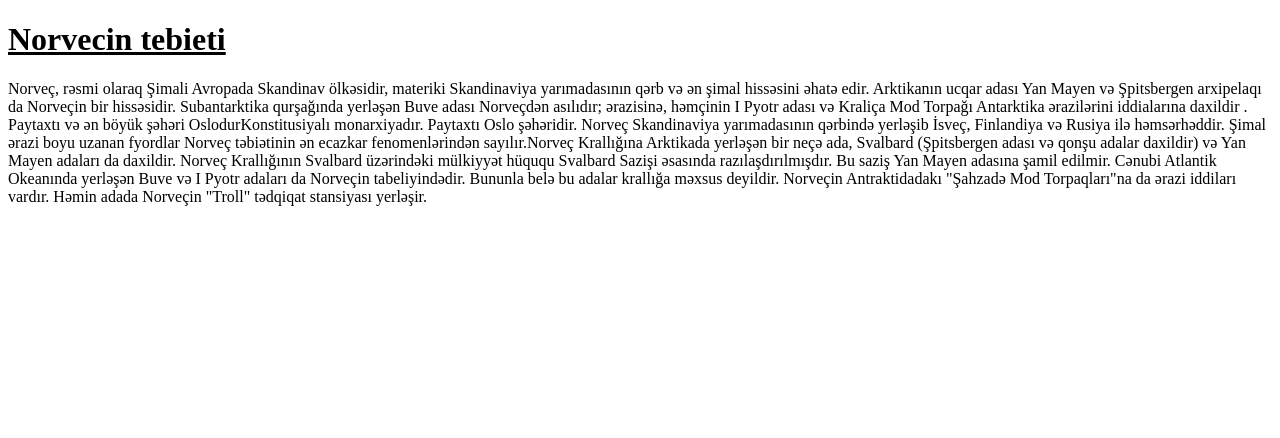
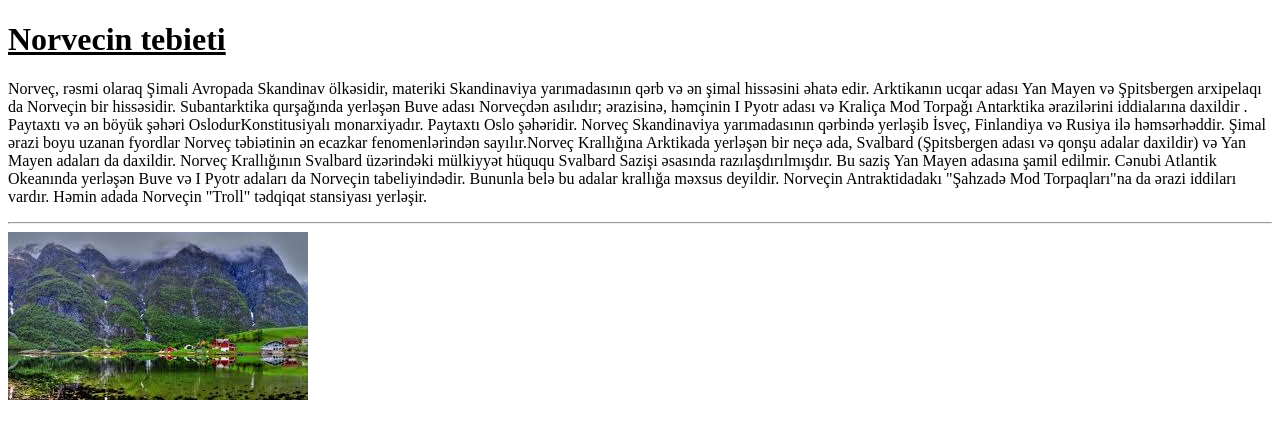
Before and after one commit to tomasirin/tebiet, a plain HTML site: page tebiet/index.html in a window 1280 px wide. Drawn offline with Linux system fonts and the light colour scheme.

Commit message:
img added

```diff
--- a/tebiet/index.html
+++ b/tebiet/index.html
@@ -8,5 +8,7 @@
 <body>
     <h1> <ins>Norvecin tebieti</ins></h1>
     <p>Norveç, rəsmi olaraq Şimali Avropada Skandinav ölkəsidir, materiki Skandinaviya yarımadasının qərb və ən şimal hissəsini əhatə edir. Arktikanın ucqar adası Yan Mayen və Şpitsbergen arxipelaqı da Norveçin bir hissəsidir. Subantarktika qurşağında yerləşən Buve adası Norveçdən asılıdır; ərazisinə, həmçinin I Pyotr adası və Kraliça Mod Torpağı Antarktika ərazilərini iddialarına daxildir . Paytaxtı və ən böyük şəhəri OslodurKonstitusiyalı monarxiyadır. Paytaxtı Oslo şəhəridir. Norveç Skandinaviya yarımadasının qərbində yerləşib İsveç, Finlandiya və Rusiya ilə həmsərhəddir. Şimal ərazi boyu uzanan fyordlar Norveç təbiətinin ən ecazkar fenomenlərindən sayılır.Norveç Krallığına Arktikada yerləşən bir neçə ada, Svalbard (Şpitsbergen adası və qonşu adalar daxildir) və Yan Mayen adaları da daxildir. Norveç Krallığının Svalbard üzərindəki mülkiyyət hüququ Svalbard Sazişi əsasında razılaşdırılmışdır. Bu saziş Yan Mayen adasına şamil edilmir. Cənubi Atlantik Okeanında yerləşən Buve və I Pyotr adaları da Norveçin tabeliyindədir. Bununla belə bu adalar krallığa məxsus deyildir. Norveçin Antraktidadakı "Şahzadə Mod Torpaqları"na da ərazi iddiları vardır. Həmin adada Norveçin "Troll" tədqiqat stansiyası yerləşir. </p>
+    <hr>
+    <img src="norvec.png" alt="">
 </body>
 </html>
```
Also changed, not shown: tebiet/norvec.png (added).
